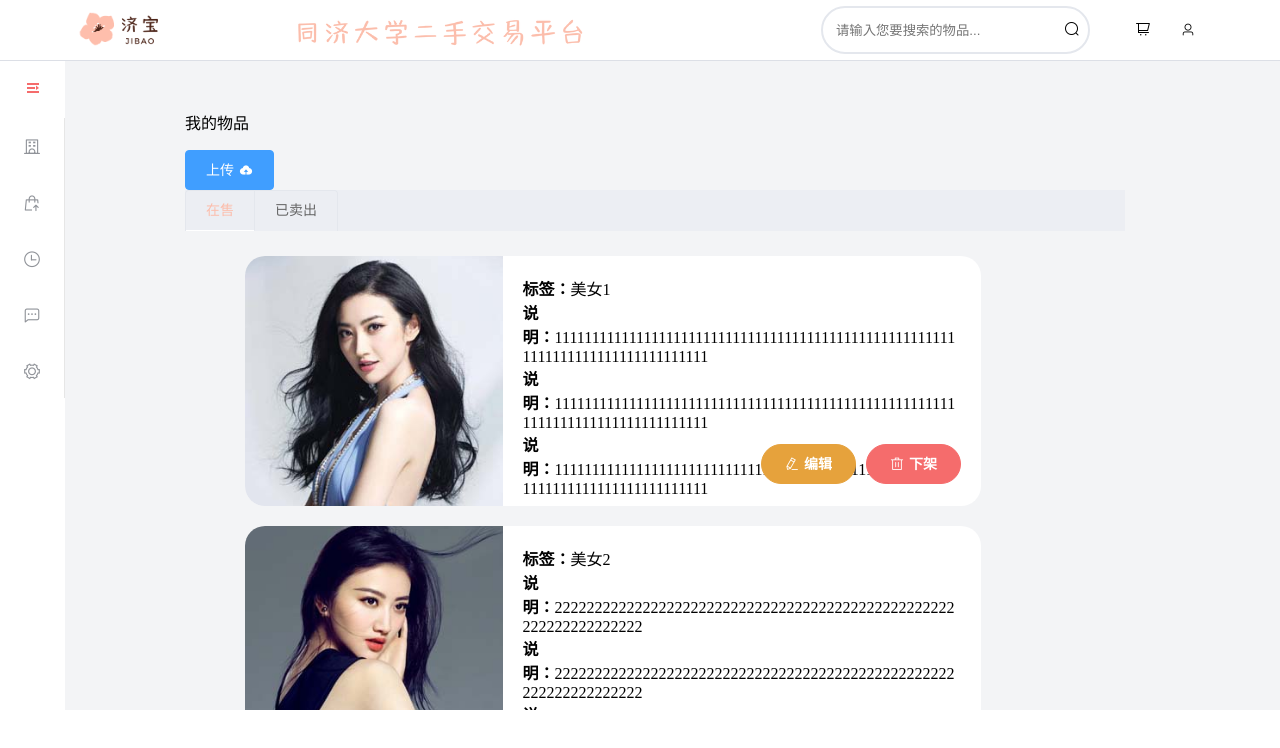
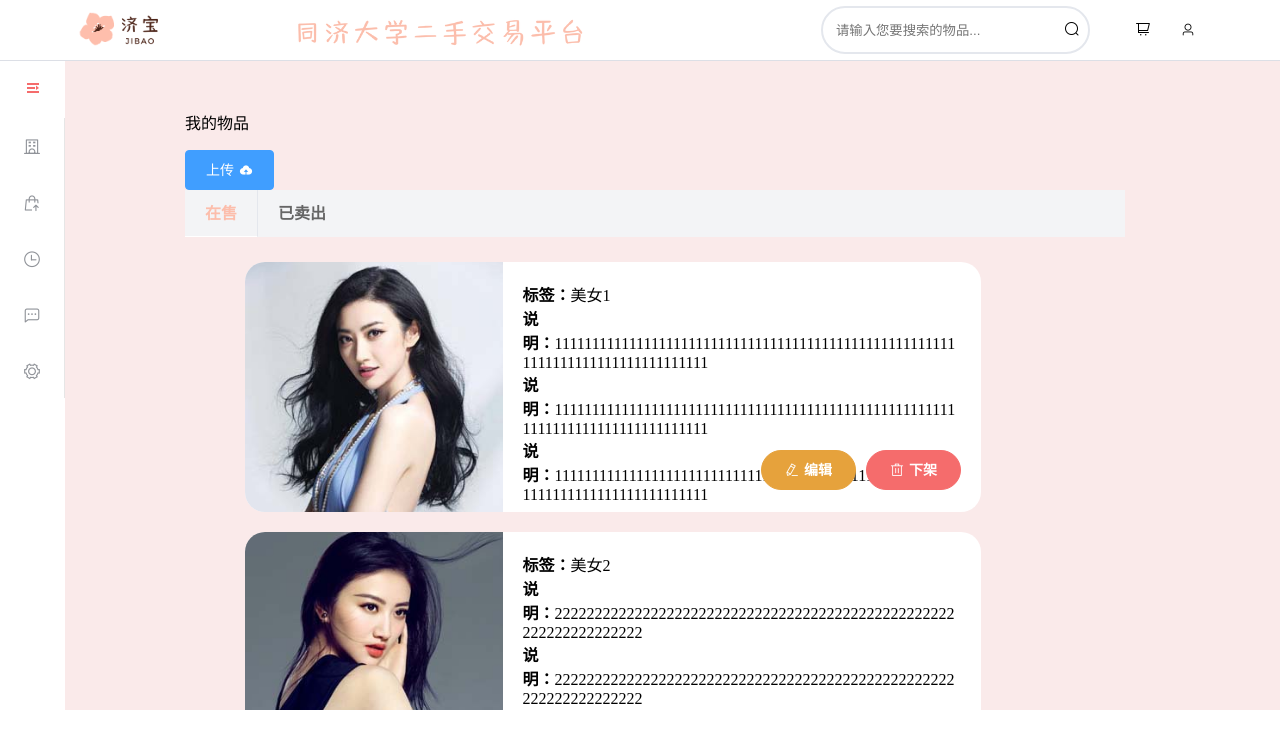
Before and after one commit to LeoMessi7/jibao-school-shopping-frontend, a Vue app: page /upload in a window 1280 px wide. Shown: the top 748 px of the page. Built offline with nearby package versions, Linux system fonts and the light colour scheme; what vue-cookies, vue-cropper would draw is missing.

Commit message:
注册界面

```diff
--- a/src/components/Infor.vue
+++ b/src/components/Infor.vue
@@ -3,7 +3,7 @@
     <bar></bar>
     <el-container style="height: 650px">
       <sidebar></sidebar>
-      <el-main style="background-color: #e5d7d7; height: 650px">
+      <el-main style="background-color: #faeaea;; height: 650px">
 
         <el-row :gutter="20" style="width: 70%;margin: auto">
           <el-col :span="8" :xs="24">
@@ -117,7 +117,20 @@
                   </el-form>
                 </el-tab-pane>
                 <el-tab-pane label="修改密码" name="resetPwd">
-
+                  <el-form ref="form" :model="user" :rules="rules" label-width="80px">
+                    <el-form-item label="旧密码" prop="oldpassword">
+                      <el-input v-model="user.oldpassword" />
+                    </el-form-item>
+                    <el-form-item label="新密码" prop="newpassword">
+                      <el-input v-model="user.newpassword" maxlength="11" />
+                    </el-form-item>
+                    <el-form-item label="确认密码" prop="renewpassword">
+                      <el-input v-model="user.renewpassword" maxlength="50" />
+                    </el-form-item>
+                  </el-form>
+                  <div style="text-align: center">
+                    <el-button type="primary" size="medium" @click="confirmPassword">修改</el-button>
+                  </div>
                 </el-tab-pane>
               </el-tabs>
             </el-card>
@@ -149,7 +162,11 @@ export default {
           nickName: '',
           phonenumber: 13614511587,
           email:'',
-          sex:'0'
+          sex:'0',
+          password:'',
+          oldpassword:'',
+          newpassword:'',
+          renewpassword:''
 
       },
       open: false,
@@ -257,6 +274,9 @@ export default {
     },
     close() {
       this.$router.push({ path: "/index" });
+    },
+    confirmPassword(){
+      this.$message({message:"修改成功",type:'success'});
     }
   }
 }
--- a/src/components/feedback.vue
+++ b/src/components/feedback.vue
@@ -1,6 +1,6 @@
 <template>
-  <div id="feedback" style="background-color: rgb(243, 244, 246);">
-    <div style="margin-top:50px;background-color: #f2f3f5;text-align: center">
+  <div id="feedback" style="background-color: #faeaea;">
+    <div style="margin-top:50px;background-color: #faeaea;text-align: center">
       <el-form ref="form" style="width: 60%;margin:0 auto;" :model="form" label-width="80px">
         <el-form-item >
           <h1 style="margin-bottom: 0px">客服反馈</h1>
--- a/src/components/home.vue
+++ b/src/components/home.vue
@@ -3,7 +3,7 @@
   <bar></bar>
   <el-container style="height: 650px">
     <sidebar></sidebar>
-    <el-main style="height: 650px;background-color: #f3f4f6">
+    <el-main style="height: 650px;background-color: #faeaea;">
       <router-view/>
 
     </el-main>
--- a/src/components/upload.vue
+++ b/src/components/upload.vue
@@ -1,6 +1,6 @@
 <template>
   <div id="upload">
-    <div class="my" style="width:80%;position: relative;margin: auto; background-color: rgb(243, 244, 246); margin-left: 100px;margin-top: 30px">
+    <div class="my" style="width:80%;position: relative;margin: auto; background-color: #faeaea; margin-left: 100px;margin-top: 30px">
       <p>我的物品</p>
       <el-button type="primary">上传<i class="el-icon-upload el-icon--right"></i></el-button>
       <el-tabs type="card" style="" v-model="activeName" @tab-click="handleClick">
@@ -120,19 +120,19 @@ export default {
 </script>
 
 <style>
-.el-tabs__item {
+.my .el-tabs__item {
   color: #656565 !important;
 }
 
-.el-tabs__item.is-active {
+.my .el-tabs__item.is-active {
   color: #fcbdab !important;
 }
 
-.el-tabs__item:hover {
+.my .el-tabs__item:hover {
   color: #fcbdab !important;
 }
 
-.el-tabs__item {
+.my .el-tabs__item {
 
   height: 47px;
   line-height: 47px;
@@ -140,15 +140,18 @@ export default {
   font-size: 16px;
   font-weight: bold;
 }
-.el-tabs__nav-scroll {
-  background-color: #ECEEF3;
+.my .el-tabs__nav-scroll {
+  background-color: #f3f4f6;
 }
 
-.el-tabs--card .el-tabs__header .el-tabs__nav {
+.my .el-tabs--card .el-tabs__header .el-tabs__nav {
   border: none;
 }
+.el-tabs--card>.el-tabs__header .el-tabs__item.is-active {
+  border-bottom-color: #fcbdab;
 
-.el-tabs__content {
+}
+.my .el-tabs__content {
   padding: 10px;
 }
 
--- /dev/null
+++ b/vue.config.js
@@ -0,0 +1,21 @@
+/**
+ * @author Yuanhao Pei
+ * @date 2021/12/8
+ */
+
+let proxyObj = {}
+proxyObj['/'] = {
+  ws: false,
+  target: 'http://100.73.131.113:8081',
+  changeOrigin: true,
+  pathRewrite: {
+    '^/':''
+  }
+}
+module.exports = {
+  devServer: {
+    host: 'localhost',
+    port: 8080,
+    proxy: proxyObj
+  }
+}
```
